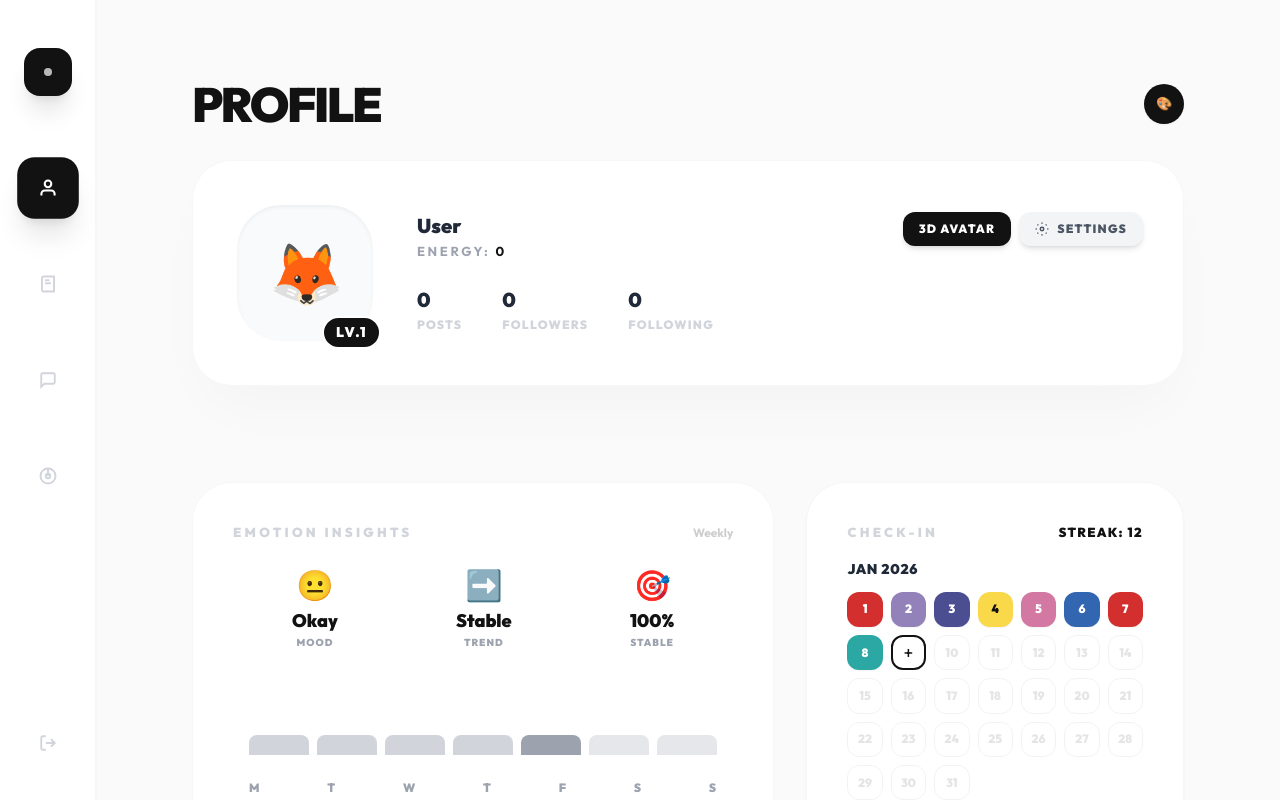
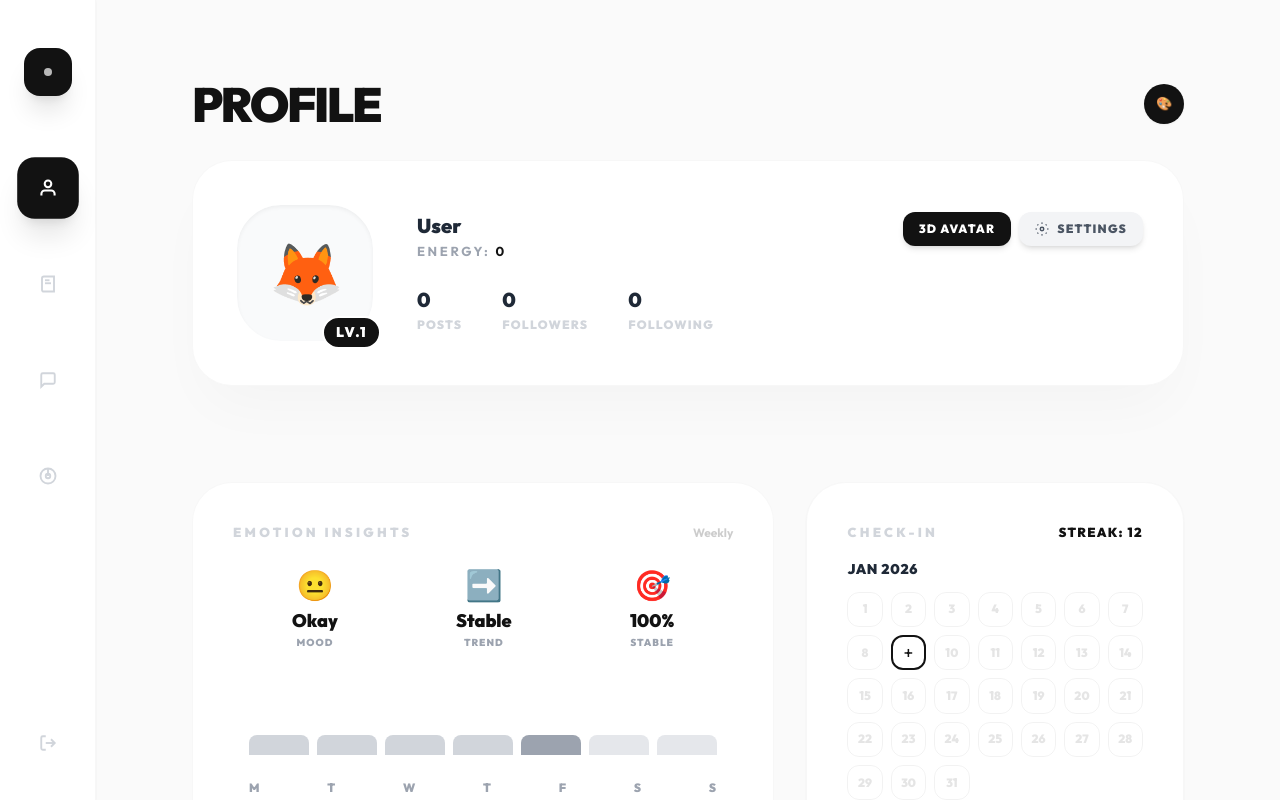
Before and after one commit to Qhh11/emoticonnection, a React (Vite) app in the folder frontend/: page /dashboard in a window 1280 px wide. Built offline with nearby package versions, Linux system fonts and the light colour scheme; sample sign-in values are in the browser's storage.

Commit message:
bug fix: check-in

```diff
--- a/frontend/src/pages/profile/ProfileView.tsx
+++ b/frontend/src/pages/profile/ProfileView.tsx
@@ -209,7 +209,7 @@ export default function ProfileView({ points, level, avatar, onCheckIn, onThemeC
         day,
         isToday,
         isPast,
-        mood: isPast ? MOOD_DATA[Math.floor(Math.random() * MOOD_DATA.length)] : null
+        mood: null  // 未签到显示灰色，和未来日期一样
       })
     }
 
@@ -448,10 +448,19 @@ export default function ProfileView({ points, level, avatar, onCheckIn, onThemeC
                 )
               }
 
-              // Past days - show with mood color
+              // Past days - show with mood color if checked in, gray if not
               if (dateInfo.isPast) {
+                if (dateInfo.mood) {
+                  // 有签到记录，显示 mood 颜色
+                  return (
+                    <div key={i} className="aspect-square rounded-xl border border-transparent flex items-center justify-center text-[12px] font-black transition-all duration-500 shadow-sm" style={{ backgroundColor: dateInfo.mood.color, color: dateInfo.mood.text }}>
+                      {dateInfo.day}
+                    </div>
+                  )
+                }
+                // 没有签到记录，显示灰色
                 return (
-                  <div key={i} className="aspect-square rounded-xl border border-transparent flex items-center justify-center text-[12px] font-black transition-all duration-500 shadow-sm" style={{ backgroundColor: dateInfo.mood?.color || 'transparent', color: dateInfo.mood?.text || 'inherit' }}>
+                  <div key={i} className="aspect-square rounded-xl border border-black/5 flex items-center justify-center text-[12px] font-black text-black/10 transition-all duration-500">
                     {dateInfo.day}
                   </div>
                 )
```
